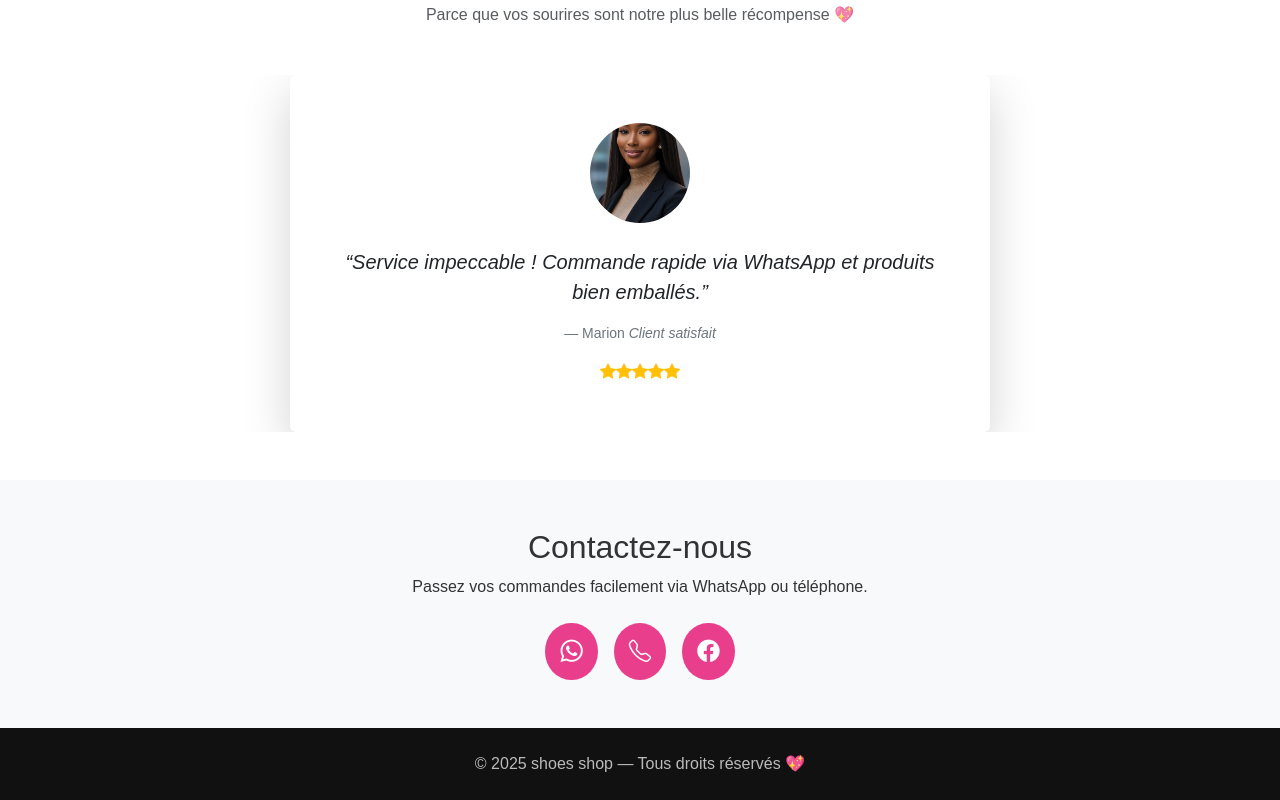
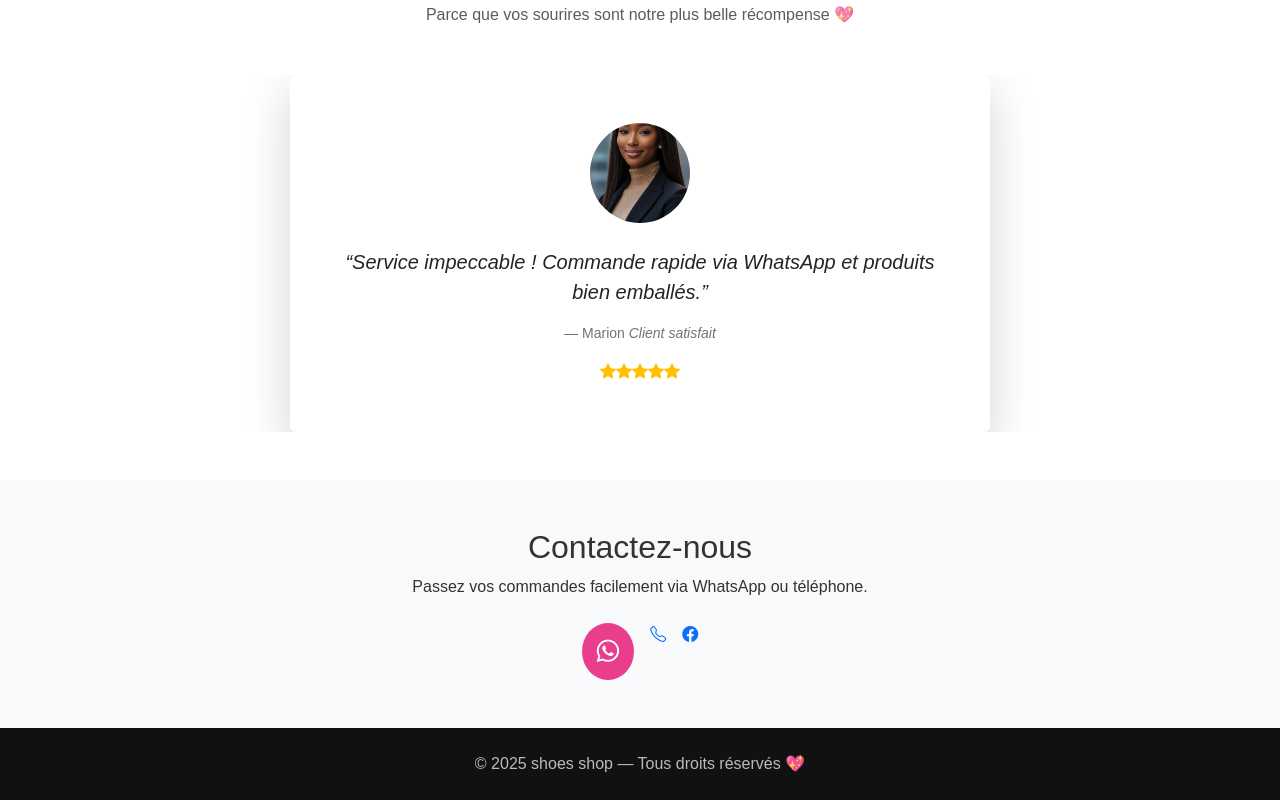
Before and after one commit to kajophilegeaster/million-shop, a plain HTML site: page index.html in a window 1280 px wide. Shown: the part 2931-3731 px from the top of the page. Drawn offline with nearby package versions, Linux system fonts and the light colour scheme.

```diff
--- a/index.html
+++ b/index.html
@@ -403,8 +403,8 @@
       <p class="mb-4">Passez vos commandes facilement via WhatsApp ou téléphone.</p>
       <div class="d-flex justify-content-center gap-3">
         <a href="https://wa.me/+237671936697" target="_blank" class="contact-btn"><i class="bi bi-whatsapp"></i></a>
-        <a href="tel:+237671936697" class="contact-btn"><i class="bi bi-telephone"></i></a>
-        <a href="#" class="contact-btn"><i class="bi bi-facebook"></i></a>
+        <a href="tel:+237671936697" class="btn-infos"><i class="bi bi-telephone"></i></a>
+        <a href="#" class="btn-primary"><i class="bi bi-facebook"></i></a>
       </div>
     </div>
   </section>
```
